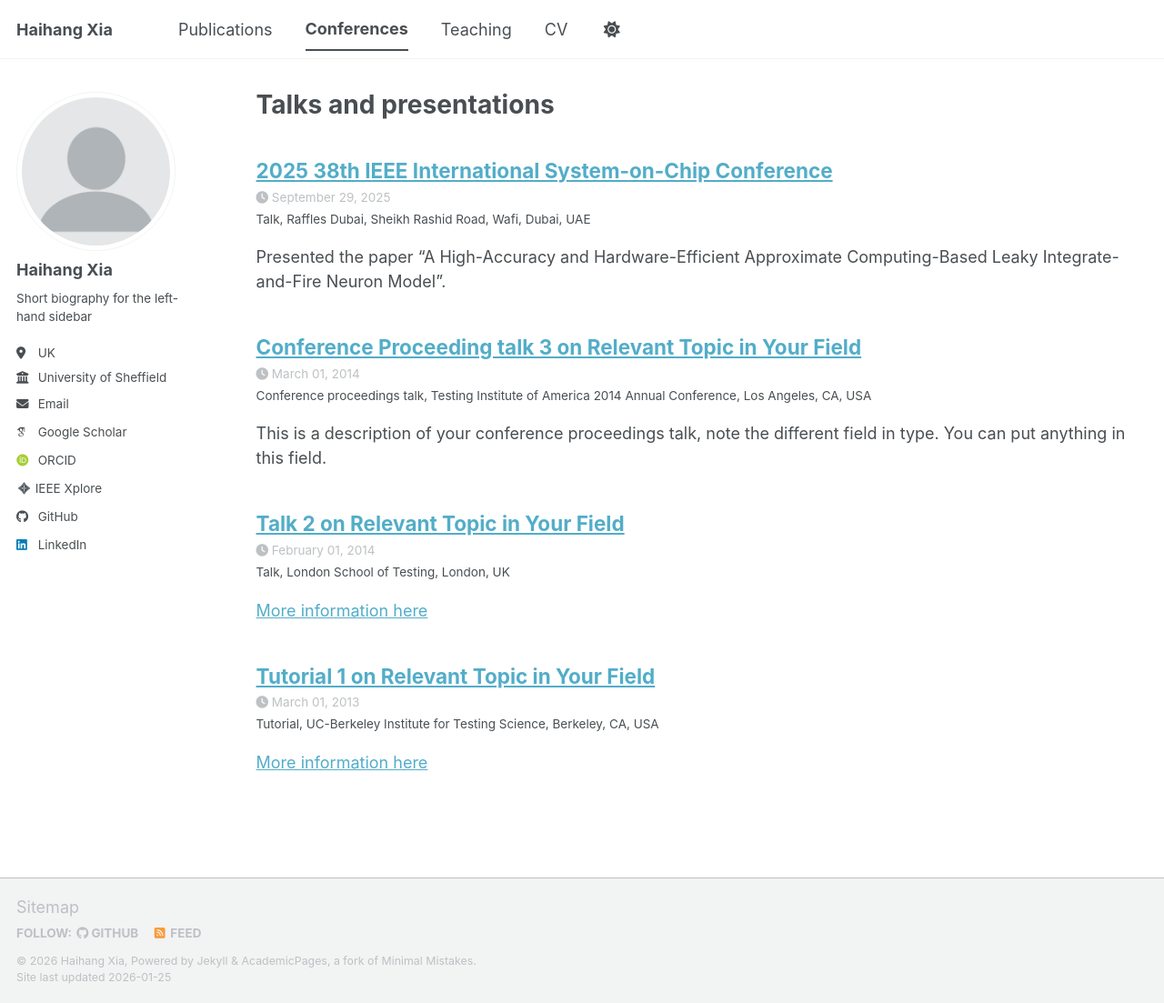
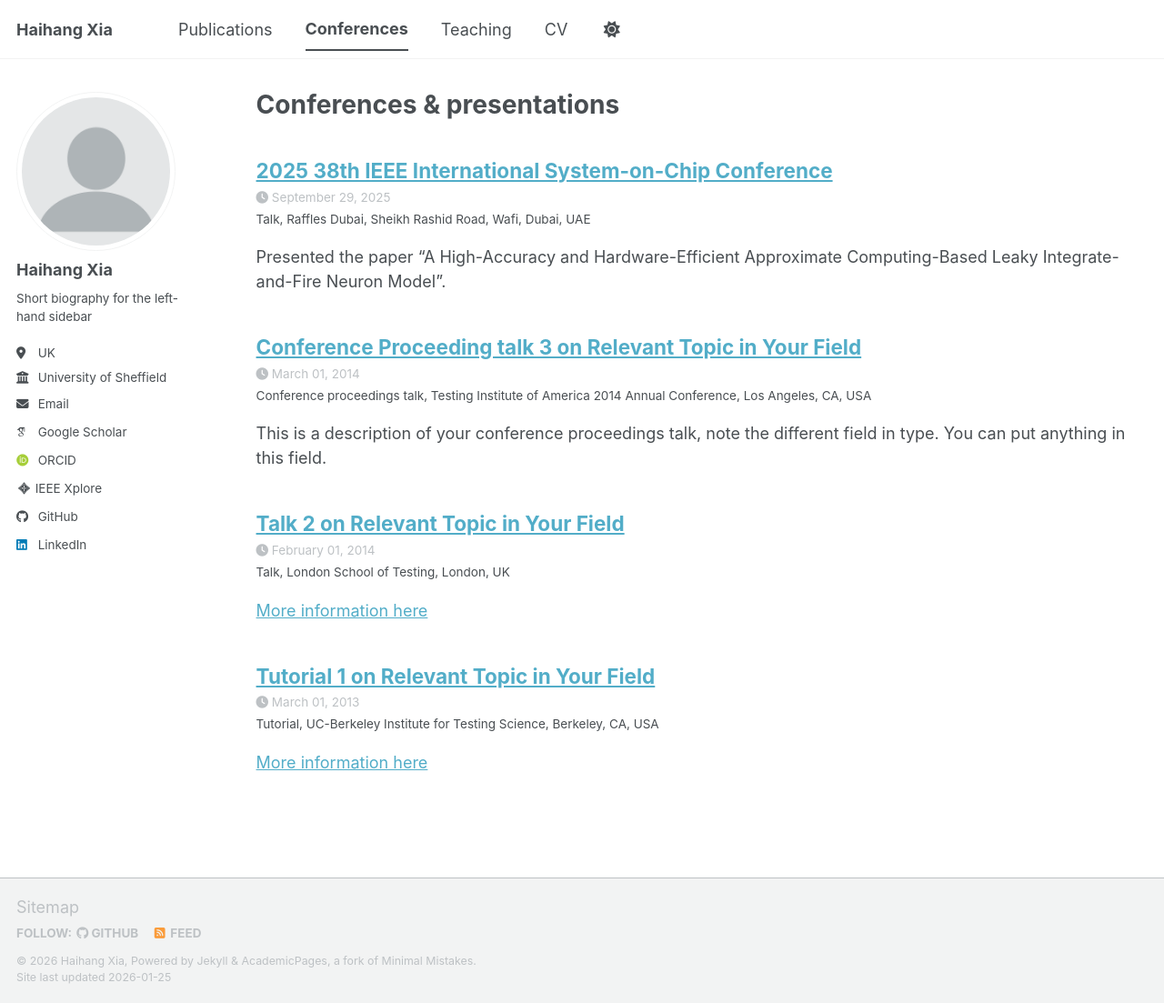
Before and after one commit to Haihang-Xia/Haihang-Xia.github.io, a Jekyll site: the page built from _pages/talks.html, in a window 1280 px wide and 1103 px high. Shown: the whole window at 91% size. Built offline with Jekyll 4.4.1, drawn with Linux system fonts in a browser that asks for light colours; some web fonts are replaced; a script bundle is joined from its source files by our own code; library files that are not in the unit come from our copies.

Commit message:
Update talks.html

```diff
--- a/_pages/talks.html
+++ b/_pages/talks.html
@@ -1,6 +1,6 @@
 ---
 layout: archive
-title: "Talks and presentations"
+title: "Conferences & presentations"
 permalink: /talks/
 author_profile: true
 ---
```
